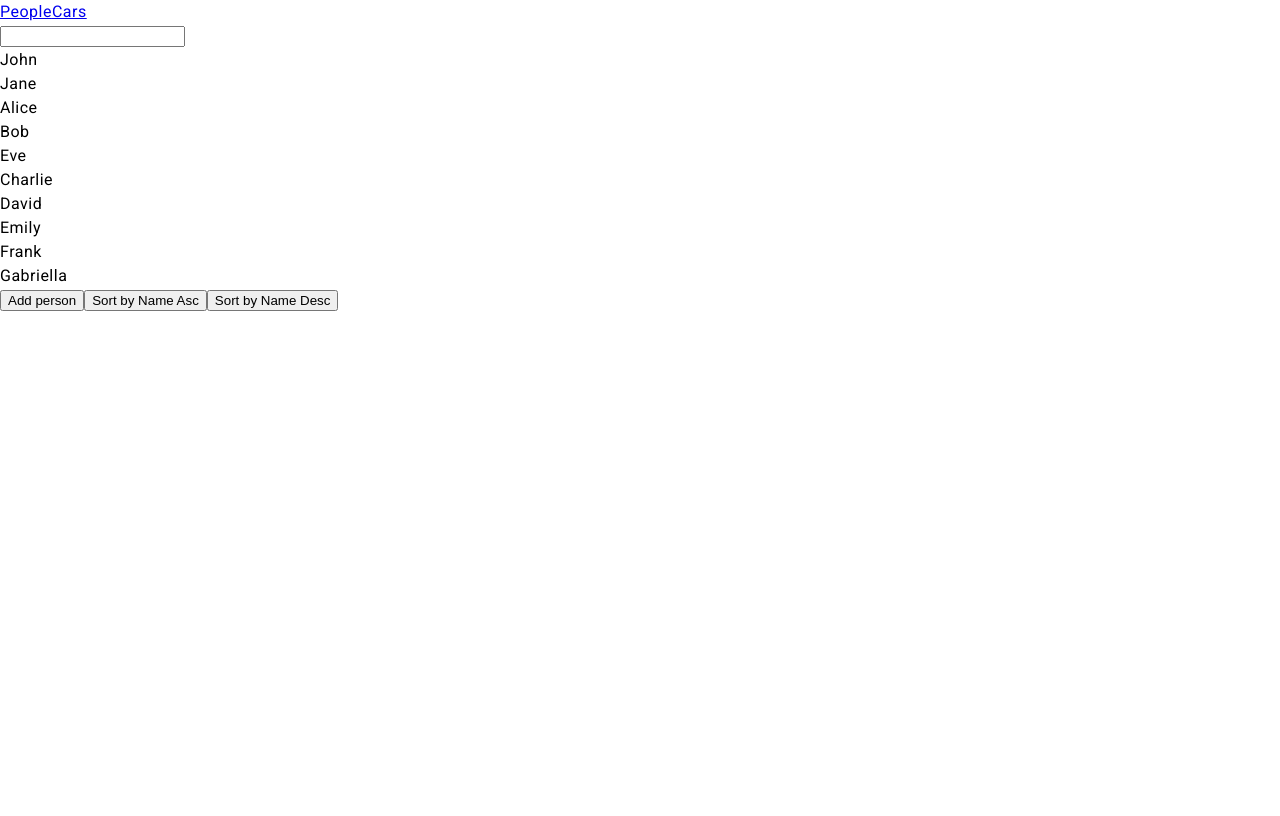
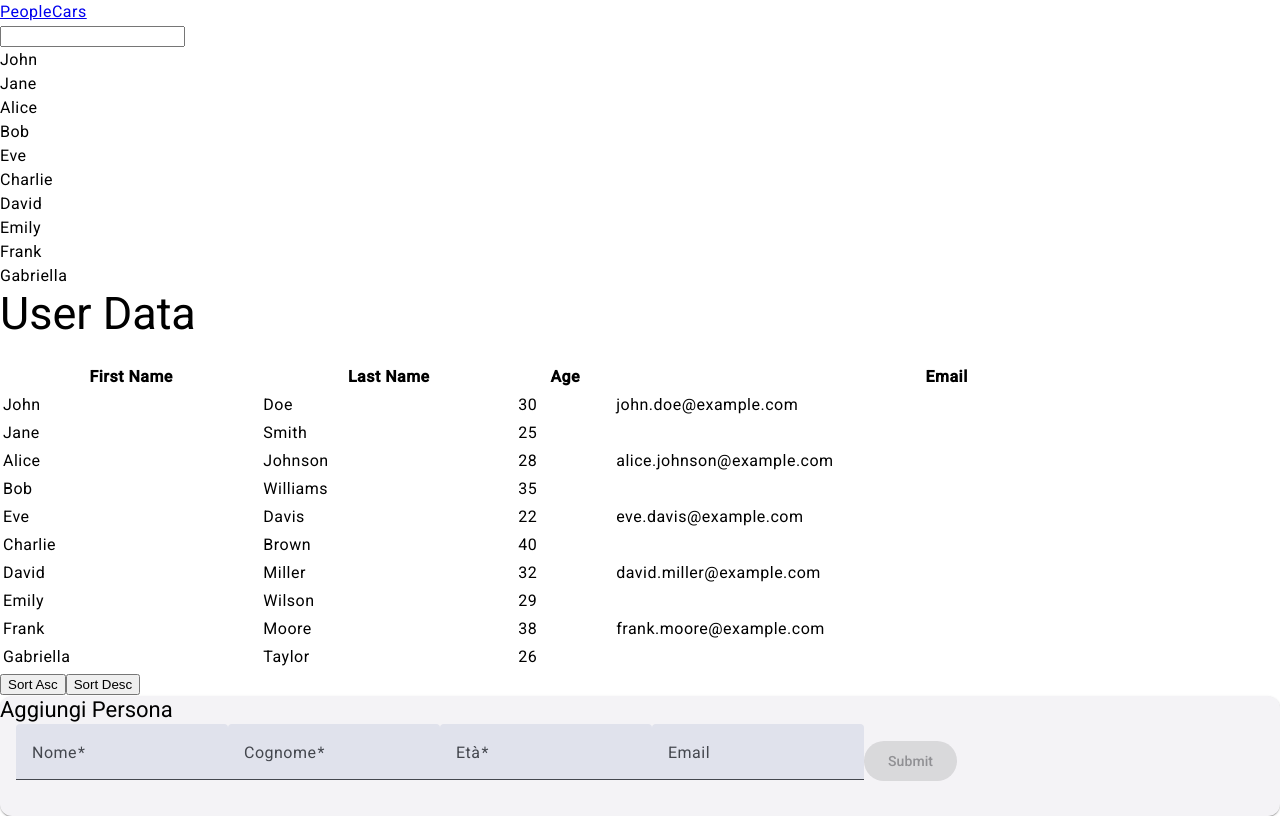
Before and after one commit to FedericoTudini/esercizio-node, an Angular app: page /people in a window 1280 px wide. Built offline with nearby package versions, Linux system fonts and the light colour scheme.

Commit message:
feat: new person component

```diff
--- a/src/app/components/people/new-person/new-person.component.html
+++ b/src/app/components/people/new-person/new-person.component.html
@@ -1 +1,35 @@
-<p>new-person works!</p>
+<mat-card>
+  <mat-card-title>Aggiungi Persona</mat-card-title>
+  <mat-card-content>
+    <form [formGroup]="personForm" (ngSubmit)="onSubmit()">
+      <mat-form-field>
+        <mat-label>Nome</mat-label>
+        <input matInput formControlName="firstName" />
+      </mat-form-field>
+
+      <mat-form-field>
+        <mat-label>Cognome</mat-label>
+        <input matInput formControlName="lastName" />
+      </mat-form-field>
+
+      <mat-form-field>
+        <mat-label>Età</mat-label>
+        <input matInput type="number" formControlName="age" />
+      </mat-form-field>
+
+      <mat-form-field>
+        <mat-label>Email</mat-label>
+        <input matInput formControlName="email" />
+      </mat-form-field>
+
+      <button
+        mat-raised-button
+        color="primary"
+        type="submit"
+        [disabled]="!personForm.valid"
+      >
+        Submit
+      </button>
+    </form>
+  </mat-card-content>
+</mat-card>
--- a/src/app/components/people/new-person/new-person.component.ts
+++ b/src/app/components/people/new-person/new-person.component.ts
@@ -1,12 +1,38 @@
 import { Component } from '@angular/core';
+import { FormBuilder, FormGroup, ReactiveFormsModule } from '@angular/forms';
+import { personForm } from './person.form';
+import { MatFormFieldModule } from '@angular/material/form-field';
+import { MatInputModule } from '@angular/material/input';
+import { MatButtonModule } from '@angular/material/button';
+import { MatCardModule } from '@angular/material/card';
+import { PeopleService } from '../../../services/people.service';
+import { Person } from '../../../models/person.interface';
 
 @Component({
   selector: 'app-new-person',
   standalone: true,
-  imports: [],
+  imports: [ReactiveFormsModule, MatFormFieldModule, MatInputModule, MatButtonModule, MatCardModule],
   templateUrl: './new-person.component.html',
   styleUrl: './new-person.component.scss'
 })
 export class NewPersonComponent {
 
+  personForm!: FormGroup;
+
+  constructor(formBuilder: FormBuilder, private peopleService: PeopleService) {
+    this.personForm = personForm(formBuilder)
+  }
+
+  addPerson(person: Person) {
+    this.peopleService.addPerson(person)
+    this.personForm.reset()
+  }
+
+
+  onSubmit(): void {
+    if (this.personForm.valid) {
+      this.addPerson(this.personForm.value)
+    }
+  }
+
 }
--- a/src/app/components/people/people-list/people-list.component.html
+++ b/src/app/components/people/people-list/people-list.component.html
@@ -3,7 +3,28 @@
     <div *ngFor="let person of filteredPeople | async">
         {{ person.firstName }}
     </div>
-    <button (click)="addPerson()">Add person</button>
-    <button (click)="sortByName('asc')">Sort by Name Asc</button>
-    <button (click)="sortByName('desc')">Sort by Name Desc</button>
+    <h2>User Data</h2>
+  <table style="width: 100%;">
+    <thead>
+      <tr>
+        <th>First Name</th>
+        <th>Last Name</th>
+        <th>Age</th>
+        <th>Email</th>
+      </tr>
+    </thead>
+    <tbody>
+      <tr  *ngFor="let person of filteredPeople | async">
+        <td>{{person.firstName}}</td>
+        <td>{{person.lastName}}</td>
+        <td>{{person.age}}</td>
+        <td>{{person.email}}</td>
+      </tr>
+    </tbody>
+  </table>
+    <button (click)="sortByName('asc')">Sort Asc</button>
+    <button (click)="sortByName('desc')">Sort Desc</button>
 </div>
+<div>
+    <app-new-person></app-new-person>
+</div>
--- a/src/app/components/people/people-list/people-list.component.ts
+++ b/src/app/components/people/people-list/people-list.component.ts
@@ -21,10 +21,6 @@ export class PeopleListComponent {
     this.filteredPeople = this.peopleService.people$
   }
 
-  addPerson() {
-    this.peopleService.addPerson({ firstName: "Federico", lastName: "Tudini", age: 26})
-  }
-
   onSearch(data: Observable<any[]>) {
     this.filteredPeople = data
   }
@@ -36,6 +32,7 @@ export class PeopleListComponent {
         return order === 'desc' ? -a.firstName.localeCompare(b.firstName) : a.firstName.localeCompare(b.firstName)
       }))
     )
+    console.log(this.filteredPeople)
   }
 
 
```
